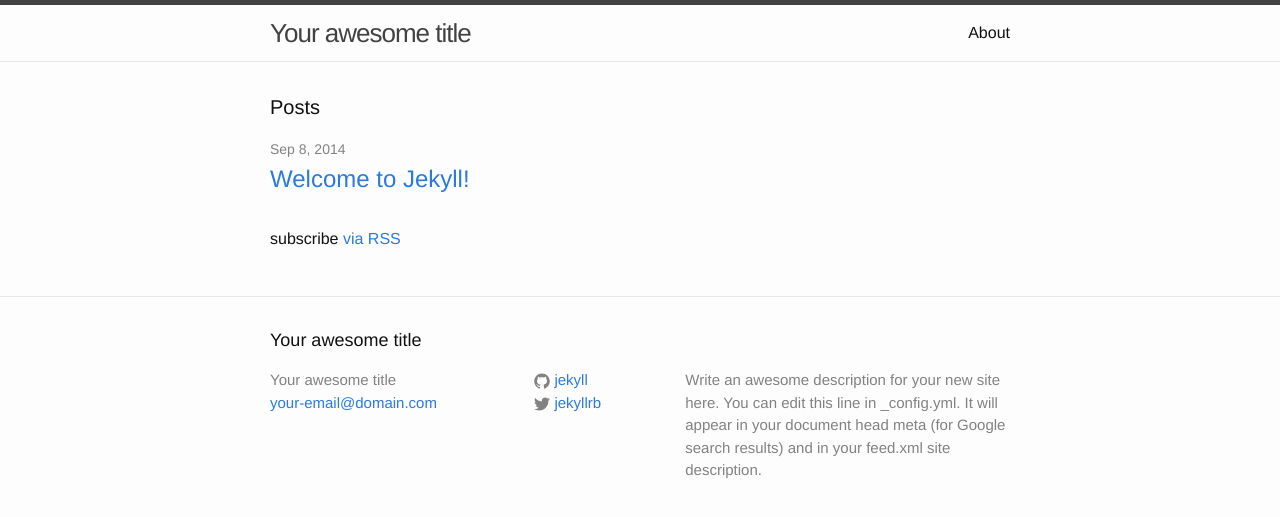
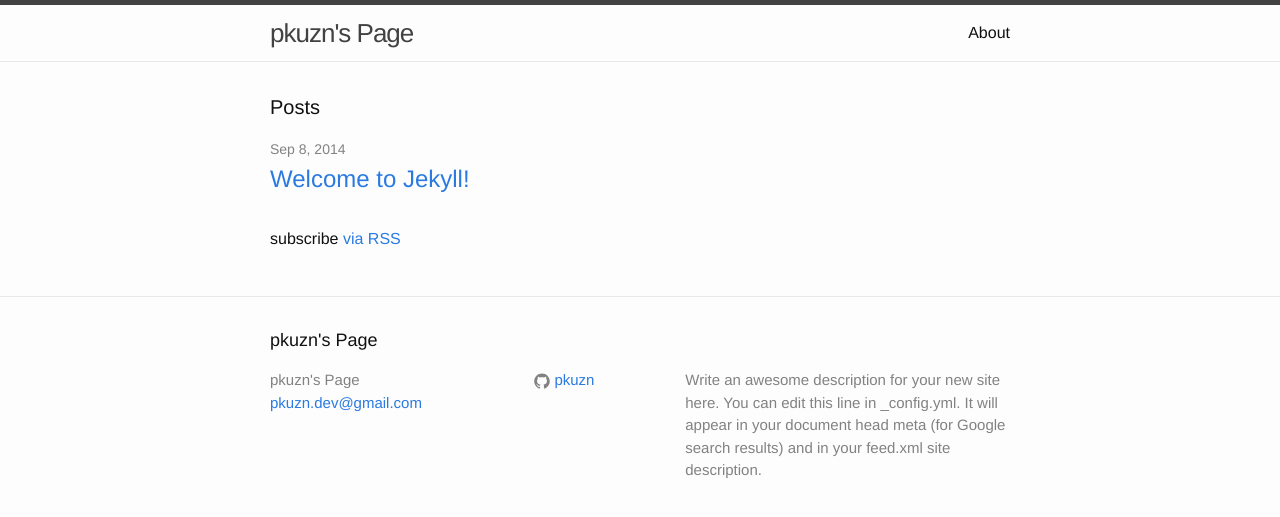
Before and after one commit to pkuzn/pkuzn.github.io, a Jekyll site: the page built from index.html, in a window 1280 px wide. Shown: the top 517 px of the page. Built offline with Jekyll 4.4.1, drawn with Linux system fonts in a browser that asks for light colours.

Commit message:
Add personal info

```diff
--- a/_config.yml
+++ b/_config.yml
@@ -1,14 +1,13 @@
 # Site settings
-title: Your awesome title
-email: your-email@domain.com
+title: pkuzn's Page
+email: pkuzn.dev@gmail.com
 description: > # this means to ignore newlines until "baseurl:"
   Write an awesome description for your new site here. You can edit this
   line in _config.yml. It will appear in your document head meta (for
   Google search results) and in your feed.xml site description.
 baseurl: "" # the subpath of your site, e.g. /blog/
-url: "http://yourdomain.com" # the base hostname & protocol for your site
-twitter_username: jekyllrb
-github_username:  jekyll
+url: "http://pkuzn.github.io" # the base hostname & protocol for your site
+github_username:  pkuzn
 
 # Build settings
 markdown: kramdown
```
